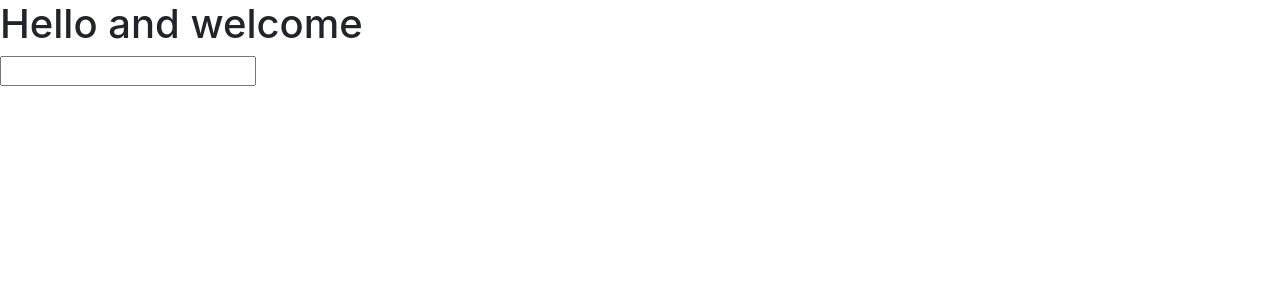
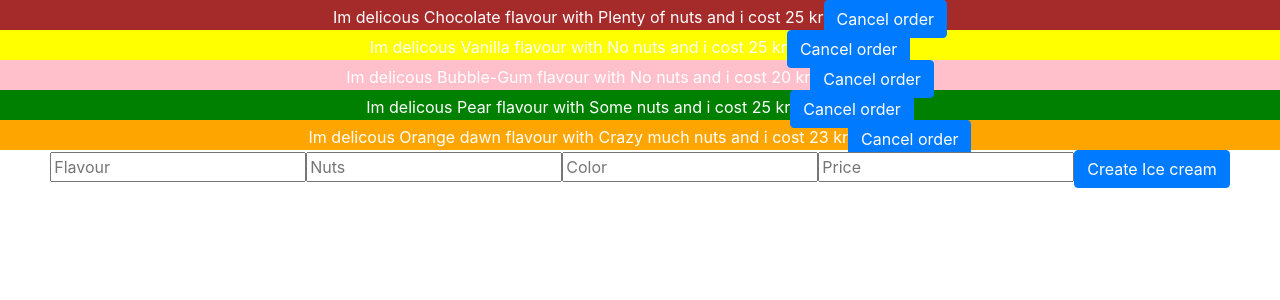
Before and after one commit to carsva/IceCreamCreator, a React (Create React App) app: page / in a window 1280 px wide. Shown: the top 300 px of the page. Built offline with nearby package versions, Linux system fonts and the light colour scheme.

Commit message:
Upload my icecream

```diff
--- a/package.json
+++ b/package.json
@@ -7,6 +7,7 @@
     "jquery": "^3.3.1",
     "react": "^16.3.2",
     "react-dom": "^16.3.2",
+    "react-router-dom": "^4.2.2",
     "react-scripts": "1.1.4",
     "uuid": "^3.2.1"
   },
--- a/src/App.css
+++ b/src/App.css
@@ -1,5 +1,7 @@
 .App {
   text-align: center;
+  padding: 0px;
+  margin-bottom: !important 0px;
 }
 
 #hej {
--- a/src/App.js
+++ b/src/App.js
@@ -1,32 +1,105 @@
 import React, {Component} from 'react';
+import IceCream from './Components/IceCream';
 import './App.css';
-import './index.css';
-import Test from './Components/Test';
+
+const iceCream = [
+  {
+    flavour: 'Chocolate',
+    nuts: 'Plenty of nuts',
+    price: 25,
+    palette: 'brown'
+  },
+  {
+    flavour: 'Vanilla',
+    nuts: 'No nuts',
+    price: 25,
+    palette: 'yellow'
+  },
+  {
+    flavour: 'Bubble-Gum',
+    nuts: 'No nuts',
+    price: 20,
+    palette: 'pink'
+  },
+  {
+    flavour: 'Pear',
+    nuts: 'Some nuts',
+    price: 25,
+    palette: 'green'
+  },
+  {
+    flavour: 'Orange dawn',
+    nuts: 'Crazy much nuts',
+    price: 23,
+    palette: 'orange'
+  }
+
+];
+
+localStorage.iceCream = JSON.stringify(iceCream);
 
 class App extends Component {
+  constructor() {
+    super();
+    this.state = {
+      iceCream: JSON.parse(localStorage.iceCream)
+    }
+  }
 
-state = {
-  rubbe: 'Hello and welcome'
-
+deleteIceCream(flavour) {
+  let iceCream = this.state.iceCream;
+  console.log(iceCream)
+  let filteredIceCream = iceCream.filter(iceCream => {
+    return iceCream.flavour !== flavour;
+  })
+  this.setState ({
+    iceCream: filteredIceCream
+  })
 }
 
-nameChangeHandler = (event) => {
-  console.log(event.target.value)
-  this.setState({
-    rubbe: event.target.value
+onSubmitHandler(e) {
+  e.preventDefault();
+
+  let iceCream = this.state.iceCream;
+
+  iceCream.push({
+    flavour: this.refs.flavour.value,
+    nuts: this.refs.nuts.value,
+    price: this.refs.price.value,
+    palette: this.refs.color.value
   })
+  this.setState ({
+    iceCream: iceCream
 
+  })
 }
-
 
   render() {
 
+    let iceCreamMap = this.state.iceCream.map(iceCream => {
+      return (
+        <IceCream
+        flavour={iceCream.flavour}
+        nuts={iceCream.nuts}
+        price={iceCream.price}
+        palette={iceCream.palette}
+        deleteIceCream={this.deleteIceCream.bind(this)}
+        key={iceCream.flavour}
+        />
+      )
+    })
+
     return (
-      <div>
-        <h1>{this.state.rubbe}</h1>
-        <Test changed={this.nameChangeHandler}/>
+      <div className="App">
+        {iceCreamMap}
+        <form onSubmit={this.onSubmitHandler.bind(this)}>
+          <input type="text" placeholder="Flavour" ref="flavour"/>
+          <input type="text" placeholder="Nuts" ref="nuts"/>
+          <input type="text" placeholder="Color" ref="color"/>
+          <input type="text" placeholder="Price" ref="price"/>
+          <button className="btn btn-primary">Create Ice cream</button>
+        </form>
       </div>
-
     )
   }
 }
--- /dev/null
+++ b/src/Components/IceCream.js
@@ -0,0 +1,35 @@
+import React, {Component} from 'react';
+
+class IceCream extends Component {
+
+deleteIceCream(iceCream) {
+const {deleteIceCream, flavour} = this.props;
+deleteIceCream(flavour);
+}
+
+
+  render() {
+
+
+const {palette, flavour, price, nuts} = this.props;
+
+var style = {
+     backgroundColor: palette,
+     color: 'white',
+     margin: "0px",
+     height: '30px'
+   };
+
+    return (
+      <div style={style}>
+        Im delicous {flavour} flavour with {nuts} and i cost {price} kr
+        <button className="btn btn-primary" onClick={this.deleteIceCream.bind(this)}>Cancel order</button>
+      </div>
+    )
+
+  }
+
+
+}
+
+export default IceCream;
--- a/src/Components/Test.js
+++ /dev/null
@@ -1,12 +0,0 @@
-import React from 'react';
-
-const test = (props) => {
-console.log(props.changed.value)
-return (
-      <div>
-        <input type="text" onChange={props.changed}/>
-    </div>
-    )
-};
-
-export default test;
```
Also changed, not shown: 2 other files (tests, documents, lock files or other folders).
